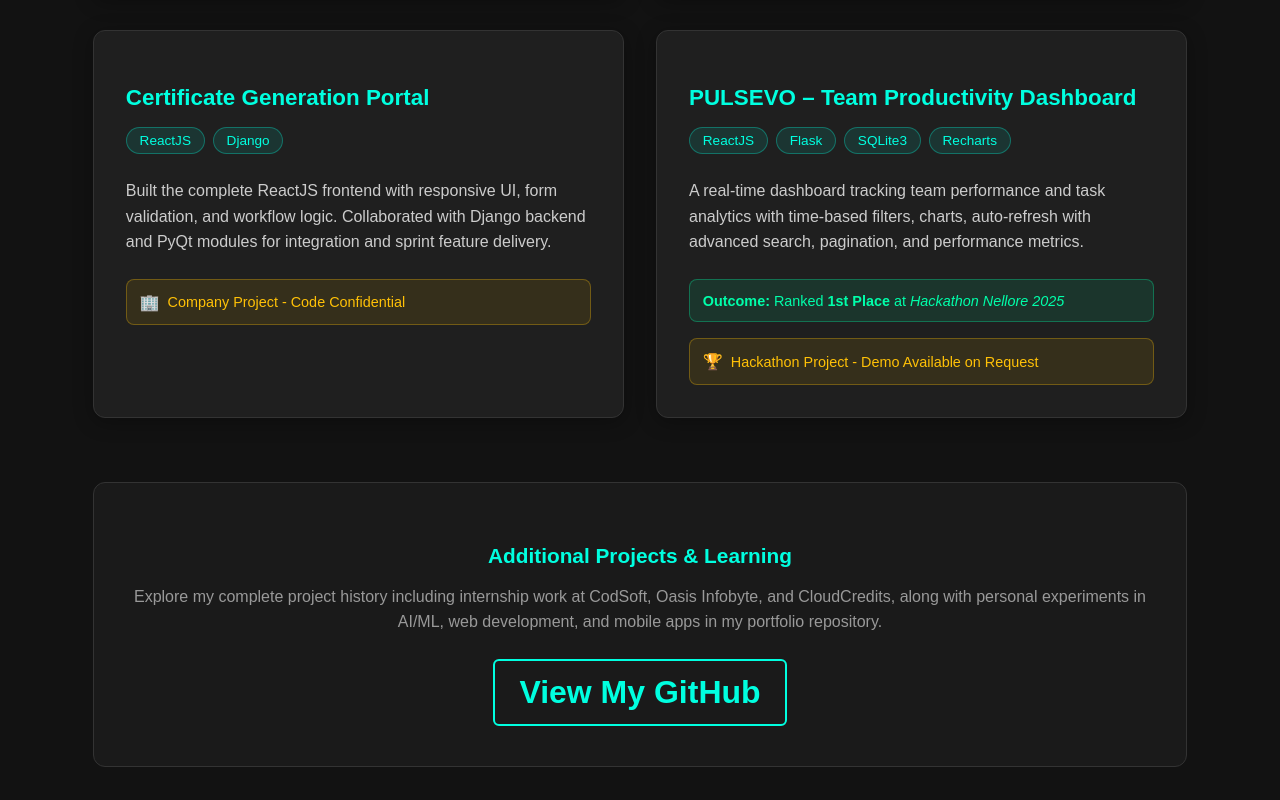
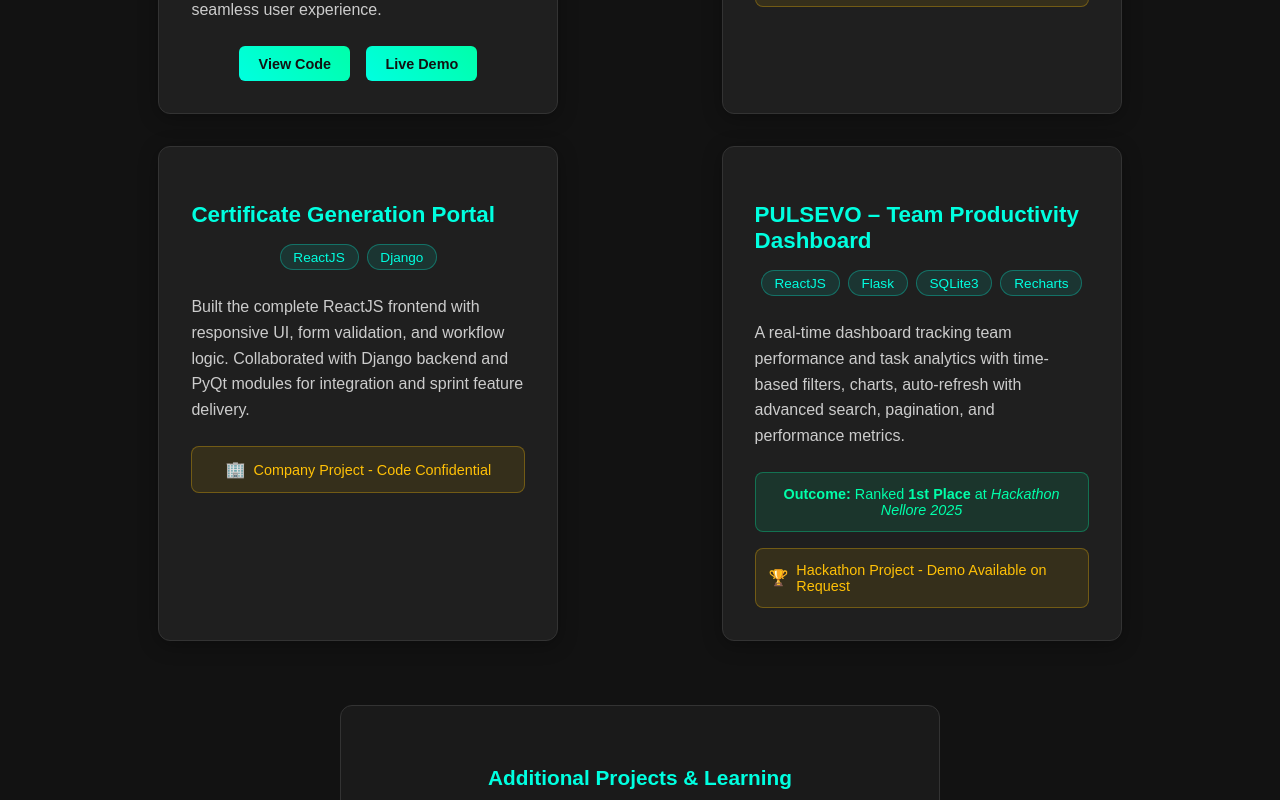
Before and after one commit to CHANDU32455/react-portfolio, a React (Create React App) app in the folder portfolio/: page /projects in a window 1280 px wide. Shown: the part 580-1380 px from the top of the page. Built offline with nearby package versions, Linux system fonts and the light colour scheme.

Commit message:
updated positioning ad alignment in projects, removed contact section usage

```diff
--- a/portfolio/src/blogs/blog1.jsx
+++ b/portfolio/src/blogs/blog1.jsx
@@ -1,5 +1,3 @@
-import React from "react";
-import Contact from '../pages/contact.jsx';
 import { useState } from "react";
 import "../css/blog1.css"; // Ensure the CSS file is named properly
 import Footer from "../pages/footer.jsx";
@@ -192,7 +190,6 @@ const GuideToInstallingUbuntuLinux = () => {
         </div>
         </div>
       </div>
-      <Contact/>
       <Footer />
     </>
   );
--- a/portfolio/src/blogs/blog2.jsx
+++ b/portfolio/src/blogs/blog2.jsx
@@ -2,7 +2,6 @@ import "../css/blog1.css";
 import { Link } from "react-router-dom";
 import copyCode from '../utils/copycode.js';
 import Footer from "../pages/footer.jsx";
-import Contact from "../pages/contact.jsx";
 import img1 from "../assets/blog2/Intro to React JS.jpeg";
 import img2 from "../assets/blog2/React JS components.jpeg";
 import img3 from '../assets/blog2/Props in React JS as gift packages from parent to child component.jpeg'
@@ -173,7 +172,6 @@ Hello, Component Master!  `}
 
                 </div>
             </div>
-            <Contact />
             <Footer />
         </>
     );
--- a/portfolio/src/blogs/blog3.jsx
+++ b/portfolio/src/blogs/blog3.jsx
@@ -2,7 +2,6 @@ import React from 'react';
 import '../css/blog1.css';
 import copyCode from '../utils/copycode.js';
 import Footer from '../pages/footer.jsx';
-import Contact from '../pages/contact.jsx';
 const FlexboxGuide = () => {
     return (
         <>
@@ -129,7 +128,6 @@ const FlexboxGuide = () => {
                     </div>
                 </div>
             </div>
-            <Contact />
             <Footer />
         </>
     );
--- a/portfolio/src/blogs/blog_temp.jsx
+++ b/portfolio/src/blogs/blog_temp.jsx
@@ -1,7 +1,6 @@
 import React from 'react';
 import '../css/blog1.css';
 import Footer from "../pages/footer.js";
-import Contact from "../pages/contact.js";
 import copyCode from '../utils/copycode.js';
 
 const IndexedDBsetup = () => {
@@ -54,7 +53,6 @@ code goes here.
                     </div>
                 </div>
             </div>
-            <Contact />
             <Footer />
         </>
     );
--- a/portfolio/src/blogs/indexdb1.jsx
+++ b/portfolio/src/blogs/indexdb1.jsx
@@ -3,8 +3,6 @@ import { Link } from "react-router-dom";
 import '../css/blog1.css';
 import overview from "../assets/indexdb/overview.webp";
 import Footer from "../pages/footer.jsx";
-import Contact from "../pages/contact";
-
 
 const IndexedDBGuide = () => {
     return (
@@ -124,7 +122,6 @@ const IndexedDBGuide = () => {
                     </div>
                 </div>
             </div>
-            <Contact />
             <Footer />
         </>
     );
--- a/portfolio/src/blogs/indexdb2.jsx
+++ b/portfolio/src/blogs/indexdb2.jsx
@@ -1,8 +1,6 @@
-import React from 'react';
 import { Link } from 'react-router-dom';
 import '../css/blog1.css';
 import Footer from "../pages/footer.jsx";
-import Contact from "../pages/contact";
 import copyCode from '../utils/copycode.js';
 import indexedbd_outcome from '../assets/indexdb/p2-outcome.png'
 
@@ -364,7 +362,6 @@ export default App;
                     </div>
                 </div>
             </div>
-            <Contact />
             <Footer />
         </>
     );
--- a/portfolio/src/blogs/indexdb3.jsx
+++ b/portfolio/src/blogs/indexdb3.jsx
@@ -1,8 +1,6 @@
-import React from 'react';
 import { Link } from 'react-router-dom';
 import '../css/blog1.css';
 import Footer from "../pages/footer.jsx";
-import Contact from "../pages/contact";
 import copyCode from '../utils/copycode.js';
 import MediaManager from '../components/media_component.js';
 
@@ -212,7 +210,6 @@ const IndexedDBadvanced = () => {
                 </div>
             </div>
             <MediaManager />
-            <Contact />
             <Footer />
         </>
     );
--- a/portfolio/src/pages/ProjectsSection.jsx
+++ b/portfolio/src/pages/ProjectsSection.jsx
@@ -1,11 +1,10 @@
-import './portfolio.css';
 import { useEffect } from 'react';
 
 const ProjectsSection = () => {
   useEffect(() => {
-    // Add hover styles safely
     const style = document.createElement('style');
     style.textContent = `
+      /* Hover effects */
       .project-card:hover {
         transform: translateY(-5px);
         box-shadow: 0 8px 30px rgba(0, 255, 224, 0.2);
@@ -23,24 +22,89 @@ const ProjectsSection = () => {
         transform: translateY(-2px);
         box-shadow: 0 4px 15px rgba(0, 255, 224, 0.3);
       }
+
+      /* ✅ Responsive adjustments + centering */
+      @media (max-width: 1024px) {
+        #projects .container {
+          max-width: 900px;
+          width: 95%;
+        }
+      }
+
+      @media (max-width: 768px) {
+        #projects {
+          padding: 2rem 1rem;
+        }
+        #projects .container {
+          max-width: 700px;
+          width: 95%;
+        }
+        .projects-grid {
+          grid-template-columns: 1fr;
+          gap: 1.5rem;
+          justify-items: center; /* Center project cards */
+        }
+        .project-card {
+          width: 100%;
+          max-width: 400px;
+        }
+      }
+
+      @media (max-width: 480px) {
+        #projects {
+          padding: 1.8rem 0.8rem;
+        }
+        #projects .container {
+          max-width: 420px;
+          width: 100%;
+        }
+        #projects h2 {
+          font-size: 1.8rem;
+        }
+        #projects p {
+          font-size: 0.9rem;
+        }
+        .projects-grid {
+          gap: 1rem;
+          justify-items: center;
+        }
+        .project-card {
+          width: 100%;
+          max-width: 360px;
+          padding: 1.2rem;
+        }
+        .project-card h3 {
+          font-size: 1.05rem;
+        }
+        .tech-tag {
+          font-size: 0.75rem;
+          padding: 0.25rem 0.6rem;
+        }
+        .links a {
+          flex: 1 1 100%;
+          text-align: center;
+        }
+        .github-link {
+          width: 100%;
+          padding: 0.7rem;
+          display: block;
+        }
+      }
     `;
     document.head.appendChild(style);
-
-    return () => {
-      document.head.removeChild(style);
-    };
+    return () => document.head.removeChild(style);
   }, []);
 
   return (
     <section id="projects" style={styles.section}>
-      <div style={styles.container}>
+      <div style={styles.container} className="container">
         <h2 style={styles.mainTitle}>Projects</h2>
         <p style={styles.subtitle}>
           A showcase of my professional work and technical implementations
         </p>
 
         {/* Project Grid */}
-        <div style={styles.projectsGrid}>
+        <div style={styles.projectsGrid} className="projects-grid">
           {/* Crinzping */}
           <div style={styles.projectCard} className="project-card">
             <h3 style={styles.projectTitle}>Crinzping – AWS-Based Roast Feed App</h3>
@@ -55,7 +119,7 @@ const ProjectsSection = () => {
               Implements AWS Cognito for authentication, serverless backend via Lambda + API Gateway,
               and offline-first sync for seamless user experience.
             </p>
-            <div style={styles.links}>
+            <div style={styles.links} className="links">
               <a
                 href="https://github.com/CHANDU32455/CrinzPing"
                 target="_blank"
@@ -136,7 +200,7 @@ const ProjectsSection = () => {
         </div>
 
         {/* Additional Projects Section */}
-        <div style={styles.commentsSection}>
+        <div style={styles.commentsSection} className="comments-section">
           <h3 style={styles.commentsTitle}>Additional Projects & Learning</h3>
           <p style={styles.commentsText}>
             Explore my complete project history including internship work at CodSoft, Oasis Infobyte,
@@ -158,19 +222,22 @@ const ProjectsSection = () => {
   );
 };
 
-// CSS Styles Object - Fixed and simplified
 const styles = {
   section: {
     padding: '3rem 2rem',
     backgroundColor: '#121212',
     color: '#fff',
     minHeight: '100vh',
-    fontFamily: 'Arial, sans-serif'
+    fontFamily: 'Arial, sans-serif',
+    overflowX: 'hidden',
   },
   container: {
     width: '90%',
     maxWidth: '1200px',
     margin: '0 auto',
+    display: 'flex',
+    flexDirection: 'column',
+    alignItems: 'center',
   },
   mainTitle: {
     fontSize: '2.5rem',
@@ -190,9 +257,12 @@ const styles = {
   },
   projectsGrid: {
     display: 'grid',
+    justifyContent: 'center',      // ✅ center the grid itself
+    justifyItems: 'center',        // ✅ center items within grid cells
     gridTemplateColumns: 'repeat(auto-fit, minmax(350px, 1fr))',
     gap: '2rem',
     marginBottom: '4rem',
+    width: '100%',
   },
   projectCard: {
     background: '#1f1f1f',
@@ -202,6 +272,8 @@ const styles = {
     border: '1px solid #333',
     transition: 'all 0.3s ease',
     position: 'relative',
+    width: '100%',
+    maxWidth: '400px', // ✅ ensures consistent centered width
   },
   projectTitle: {
     fontSize: '1.4rem',
@@ -214,6 +286,7 @@ const styles = {
     flexWrap: 'wrap',
     gap: '0.5rem',
     marginBottom: '1.5rem',
+    justifyContent: 'center',
   },
   techTag: {
     background: 'rgba(0, 255, 224, 0.1)',
@@ -233,6 +306,8 @@ const styles = {
     display: 'flex',
     gap: '1rem',
     marginTop: '1rem',
+    flexWrap: 'wrap',
+    justifyContent: 'center',
   },
   link: {
     background: 'linear-gradient(45deg, #00ffe0, #00ffaa)',
@@ -255,10 +330,9 @@ const styles = {
     display: 'flex',
     alignItems: 'center',
     gap: '0.5rem',
+    justifyContent: 'center',
   },
-  noteIcon: {
-    fontSize: '1rem',
-  },
+  noteIcon: { fontSize: '1rem' },
   outcome: {
     background: 'rgba(0, 255, 170, 0.1)',
     padding: '0.8rem',
@@ -267,6 +341,7 @@ const styles = {
     color: '#00ffaa',
     fontSize: '0.9rem',
     marginBottom: '1rem',
+    textAlign: 'center',
   },
   commentsSection: {
     background: '#1a1a1a',
@@ -274,6 +349,8 @@ const styles = {
     padding: '2.5rem',
     border: '1px solid #333',
     textAlign: 'center',
+    maxWidth: '600px',
+    width: '100%',
   },
   commentsTitle: {
     color: '#00ffe0',
```
Also changed, not shown: 1 other file (tests, documents, lock files or other folders).
